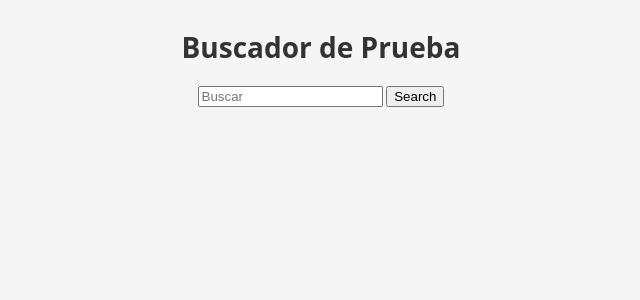
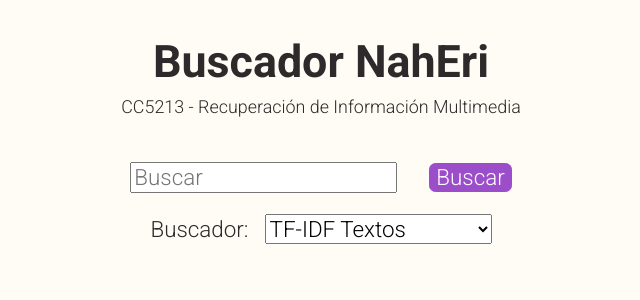
Before and after one commit to Nyveon/CC5213-Proyecto-Final, a Flask app: page / in a window 1280 px wide. Shown: the top 300 px of the page, without its empty margins (319-959 px from the left). Run offline with Flask 3, Linux system fonts and the light colour scheme.

Commit message:
Actualiza interfaz para seleccionar buscador

```diff
--- a/Codigo/app.py
+++ b/Codigo/app.py
@@ -1,5 +1,7 @@
 from flask import Flask, render_template, request
 import busqueda_descr
+import busqueda_fasttext
+import busqueda_sbert
 import webview
 import os
 
@@ -37,6 +39,24 @@ def load_videos():
     return videos
 
 
+buscadores = {
+    "TF-IDF Textos": (
+        busqueda_descr, busqueda_descr.descriptores_textos),
+    "TF-IDF Títulos": (
+        busqueda_descr, busqueda_descr.descriptores_titulos),
+    "Fasttext Textos": (
+        busqueda_fasttext, busqueda_fasttext.text_descriptor),
+    "Fasttext Fragmentos": (
+        busqueda_fasttext, busqueda_fasttext.sentence_descriptor),
+    "Fasttext Títulos": (
+        busqueda_fasttext, busqueda_fasttext.title_descriptor),
+    "S-BERT MPNet": (
+        busqueda_sbert, busqueda_sbert.pm_mpnet_descriptor),
+    "S-BERT DistilRoberta": (
+        busqueda_sbert, busqueda_sbert.distilroberta_descriptor),
+}
+
+
 def main():
     """
     Inicializa la aplicación web
@@ -48,18 +68,25 @@ def main():
 
     @app.route('/', methods=['GET'])
     def index():
-        query = request.args.get('query', None)
+        buscador = request.args.get('buscador', None)
+        if buscador is not None:
+            modulo_buscador, funcion_buscador = buscadores[buscador]
+            print(buscador)
+
         filtered_list = []
 
+        query = request.args.get('query', None)
         if query is not None:
-            search_result = busqueda_descr.buscar(
-                [query], 3, busqueda_descr.descriptores_textos)
+            search_result = modulo_buscador.buscar(
+                [query], 3, funcion_buscador)
             print(search_result)
 
             for result in search_result[query]:
                 filtered_list.append(videos[result])
 
-        return render_template('index.html', videos=filtered_list, query=query)
+        return render_template('index.html', videos=filtered_list,
+                               query=query, buscadores=buscadores.keys(),
+                               selected_buscador=buscador)
 
     webview.create_window('CC5213', app)
     webview.start()
--- a/Codigo/static/css/style.css
+++ /dev/null
@@ -1,25 +0,0 @@
-body {
-    display: flex;
-    flex-direction: column;
-    align-items: center;
-
-    background-color: #f5f5f5;
-    font-family: 'Open Sans', sans-serif;
-    font-size: 14px;
-    font-weight: 400;
-    line-height: 1.42857143;
-    color: #333;
-}
-
-main {
-    display: flex;
-    flex-direction: column;
-    align-items: center;
-    margin-inline: 10%;
-}
-
-ul {
-    list-style-type: none;
-    margin: 0;
-    padding: 0;
-}
--- /dev/null
+++ b/Codigo/static/script.js
@@ -0,0 +1,8 @@
+function showLoadingIndicator() {
+	document.getElementById("loading-indicator").style.display = "flex";
+}
+
+function auto_grow(element) {
+	element.style.height = "0px";
+	element.style.height = element.scrollHeight + "px";
+}
--- /dev/null
+++ b/Codigo/static/style.css
@@ -0,0 +1,106 @@
+body {
+    display: flex;
+    flex-direction: column;
+    align-items: center;
+
+    background-color: #fffbf5;
+    font-family: 'Roboto', sans-serif;
+    font-size: 1.4rem;
+    font-weight: 400;
+    line-height: 1.42857143;
+    color: #2c2a2a;
+}
+
+main {
+    display: flex;
+    flex-direction: column;
+    align-items: center;
+    margin-inline: 5%;
+}
+
+ul {
+    list-style-type: none;
+    margin: 0;
+    padding: 0;
+}
+
+li {
+    display: flex;
+    flex-direction: column;
+    align-items: center;
+    justify-content: center;
+}
+
+h1 {
+    margin-bottom: 0;
+}
+
+small {
+    margin-bottom: 2rem;
+}
+
+#loading-indicator {
+    padding-top: 3rem;
+    display: flex;
+    flex-direction: column;
+    align-items: center;
+    justify-content: center;
+    text-align: center;
+    width: 100%;
+    height: 100%;
+}
+
+
+.spinner {
+    border: 4px solid rgba(0, 0, 0, 0.1);
+    border-left: 4px solid #000;
+    border-radius: 50%;
+    width: 24px;
+    height: 24px;
+    animation: spin 1s linear infinite;
+}
+
+@keyframes spin {
+    0% {
+        transform: rotate(0deg);
+    }
+    100% {
+        transform: rotate(360deg);
+    }
+}
+
+form {
+    display: flex;
+    flex-direction: column;
+    align-items: center;
+    width: 100%;
+}
+
+textarea {
+    width: 100%;
+    padding: 8px 6px;
+    border-radius: 4px;
+    resize: none;
+    overflow: hidden;
+    min-height: 1rem;
+}
+
+form div {
+    display: flex;
+    flex-direction: row;
+    align-items: center;
+    justify-content: space-between;
+    margin-block: 10px;
+}
+
+form button {
+    margin-left: 2rem;
+    background-color: #9b4dca;
+    border: 0.1rem solid #9b4dca;
+    border-radius: 0.4rem;
+    color: #fff;
+}
+
+label {
+    margin-right: 1rem;
+}
--- a/Codigo/templates/base.html
+++ b/Codigo/templates/base.html
@@ -3,11 +3,14 @@
 <head>
     <meta charset="UTF-8">
     <meta name="viewport" content="width=device-width, initial-scale=1.0">
-    <link rel="stylesheet" href="{{ url_for('static', filename='css/style.css') }}">
+    <link rel="stylesheet" href="https://cdnjs.cloudflare.com/ajax/libs/normalize/8.0.1/normalize.css">
+    <link rel="stylesheet" href="{{ url_for('static', filename='style.css') }}">
+    <script defer src="{{ url_for('static', filename='script.js') }}"></script>
+    <link rel="stylesheet" href="https://fonts.googleapis.com/css?family=Roboto:300,300italic,700,700italic">
     {% block head %}{% endblock %}
 </head>
 <body>
-    <main>
+    <main class="container">
         {%block content %}{% endblock %}
     </main>
 </body>
--- a/Codigo/templates/index.html
+++ b/Codigo/templates/index.html
@@ -6,26 +6,43 @@
 
 
 {%block content %}
-    <h1>Buscador de Prueba</h1>
+    <h1>Buscador NahEri</h1>
+    <small>CC5213 - Recuperación de Información Multimedia</small>
 
-    <form action="/" method="get">
-        <div">
-          <input type="text" placeholder="Buscar" name="query">
-          <button type="submit">Search</button>
+    <form action="/" method="get" onsubmit="showLoadingIndicator()">
+        <div>
+        <input type="text" placeholder="Buscar" name="query"
+        {% if query is not none %}
+            value="{{ query }}"
+        {% endif %}
+        >
+        <button type="submit">Buscar</button>
+        </div>
+
+        <div>
+            <label for="buscador">Buscador:</label>
+            <select name="buscador" id="buscador">
+                {% for buscador in buscadores %}
+                <option value="{{ buscador }}"
+                {% if buscador == selected_buscador %}
+                    selected
+                {% endif %}
+                >{{ buscador }}</option>
+                {% endfor %}
+            </select>
         </div>
     </form>
 
-    {% if query is not none %}
-    <p>
-        Resultados para: <i>{{ query }}</i>
-    </p>
-    {% endif %}
+    <div id="loading-indicator" style="display: none;">
+        <div class="spinner"></div>
+        <div>Loading...</div>
+    </div>
 
     <ul>
         {% for video in videos %}
         <li>
             <h2>{{ video.title }}</h2>
-            <iframe width="560" height="315" frameborder="0" src="{{ video.embed_url }}"></iframe>
+            <iframe width="560" height="315" class="row" frameborder="0" src="{{ video.embed_url }}"></iframe>
         </li>
         {% endfor %}
     </ul>
```
